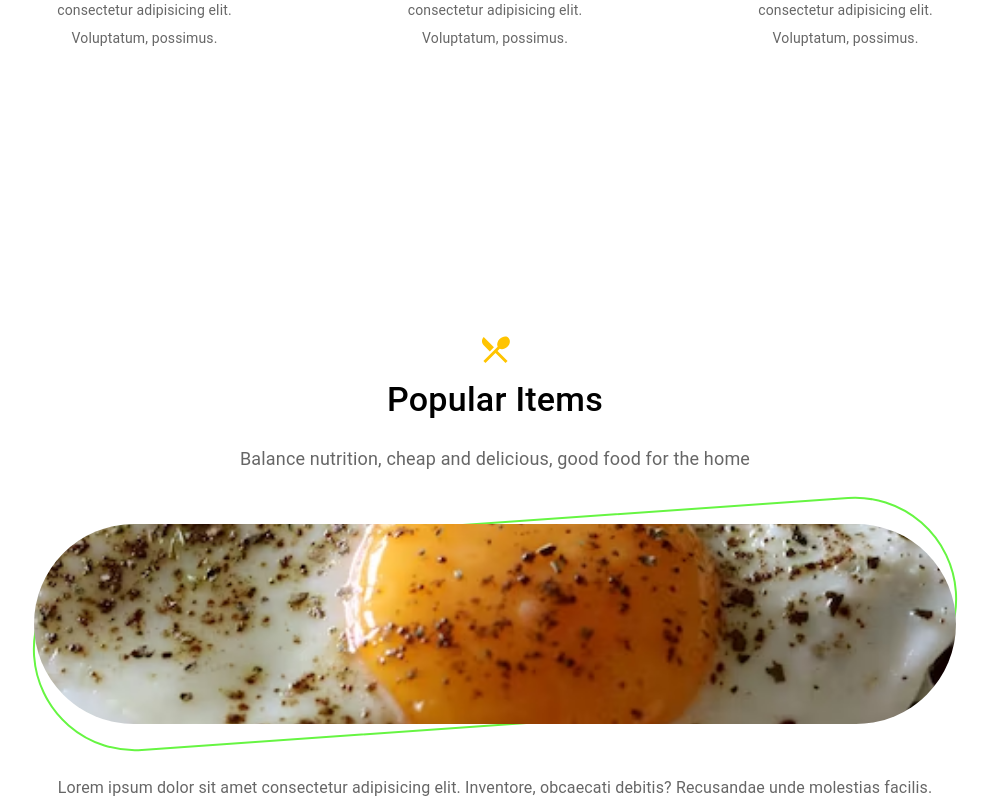
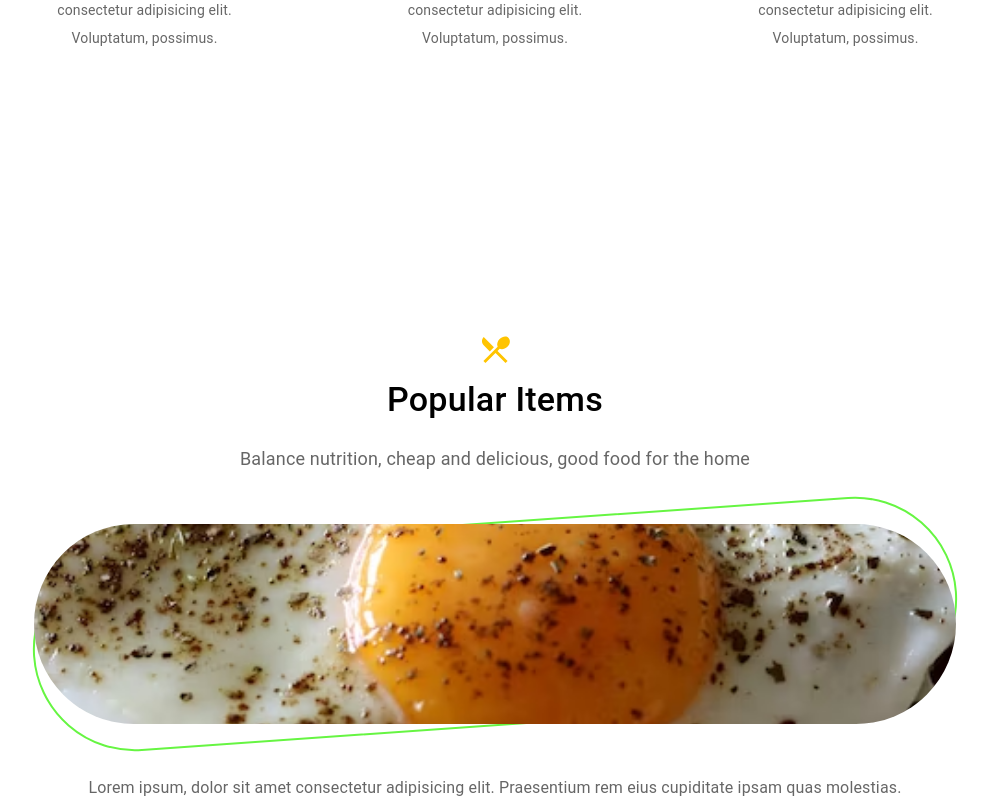
Before and after one commit to rhandyta/restaurant-reactjs-landingpage, a React (Vite) app: page / in a window 1280 px wide. Shown: the part 1332-2132 px from the top of the page, without its empty margins (145-1134 px from the left). Built offline with nearby package versions, Linux system fonts and the light colour scheme.

Commit message:
mang eak

```diff
--- a/src/components/SectionThree.jsx
+++ b/src/components/SectionThree.jsx
@@ -86,9 +86,8 @@ function SectionThree() {
                     color="text.secondary"
                     textAlign="center"
                 >
-                    Lorem ipsum dolor sit amet consectetur adipisicing elit.
-                    Inventore, obcaecati debitis? Recusandae unde molestias
-                    facilis.
+                    Lorem ipsum, dolor sit amet consectetur adipisicing elit.
+                    Praesentium rem eius cupiditate ipsam quas molestias.
                 </Typography>
             </Stack>
         </Box>
```
